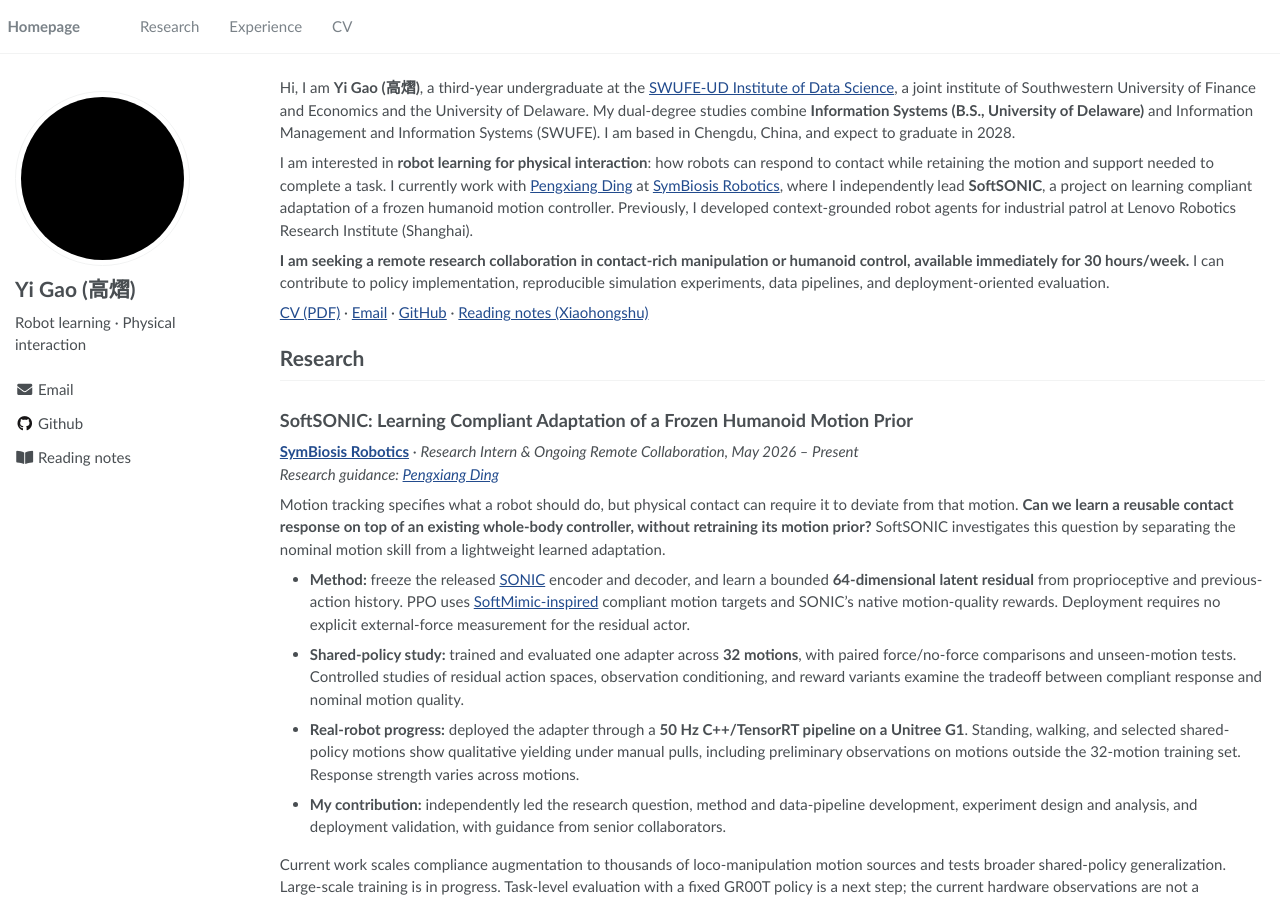
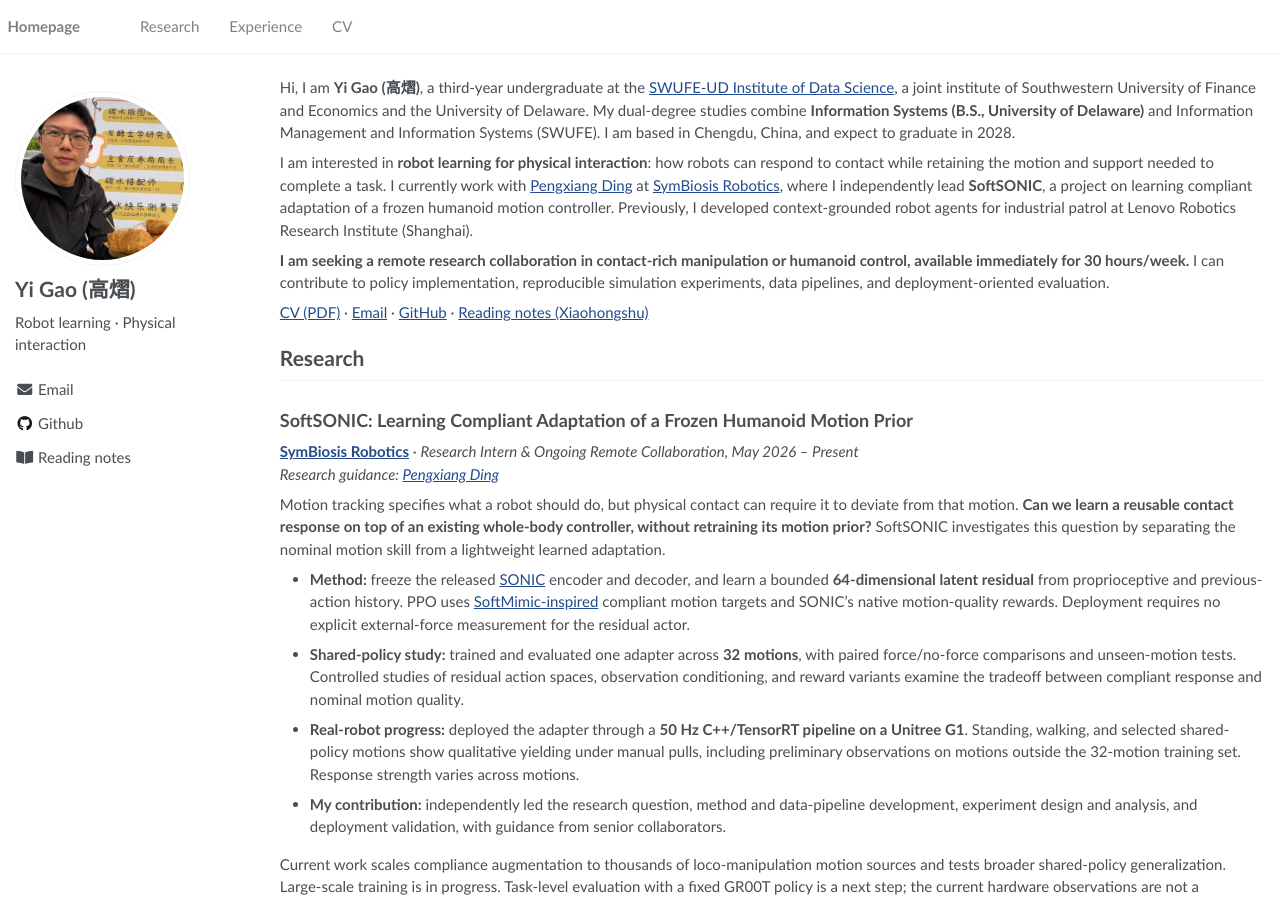
Before and after one commit to GaoE05/GaoE05.github.io, a Jekyll site: the page built from _pages/about.md, in a window 1280 px wide and 900 px high. Built offline with Jekyll 4.4.1, drawn with Linux system fonts in a browser that asks for light colours.

Commit message:
Fix profile photo conversion and refresh its asset URL

```diff
--- a/_config.yml
+++ b/_config.yml
@@ -22,7 +22,7 @@ baidu_site_verification  :  # get baidu_site_verification from https://ziyuan.ba
 # Site Author
 author:
   name             : "Yi Gao (高熠)"
-  avatar           : "/images/profile-20261008.jpg"
+  avatar           : "/images/profile-20261008-v2.jpg"
   bio              : "Robot learning · Physical interaction"
   location         :
   employer         :
```
Also changed, not shown: images/profile-20261008-v2.jpg (added), images/profile-20261008.jpg (deleted).
